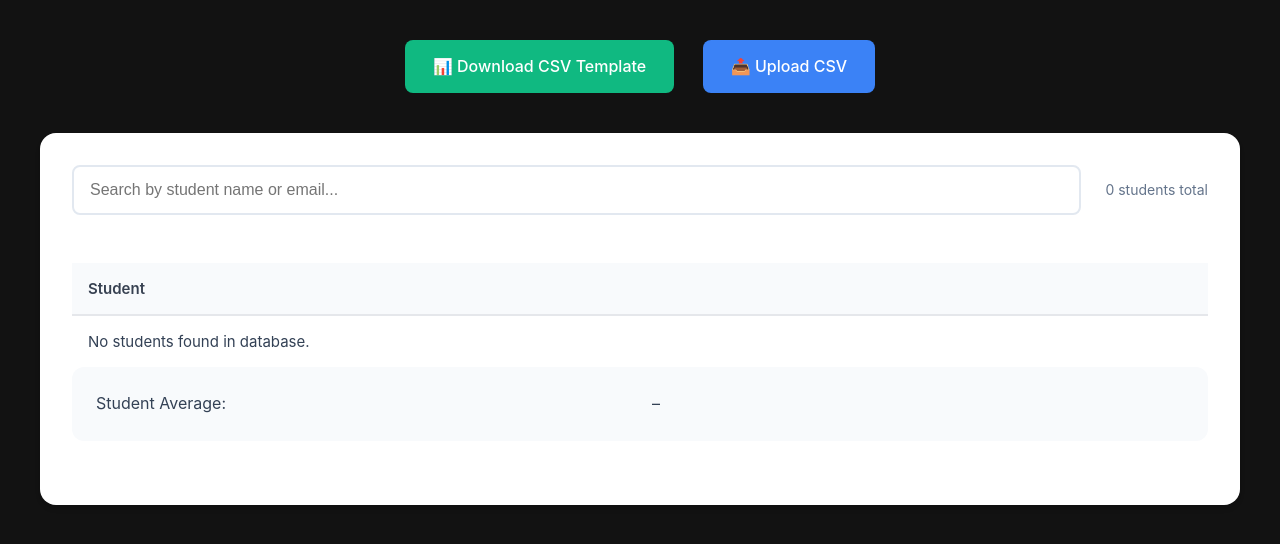
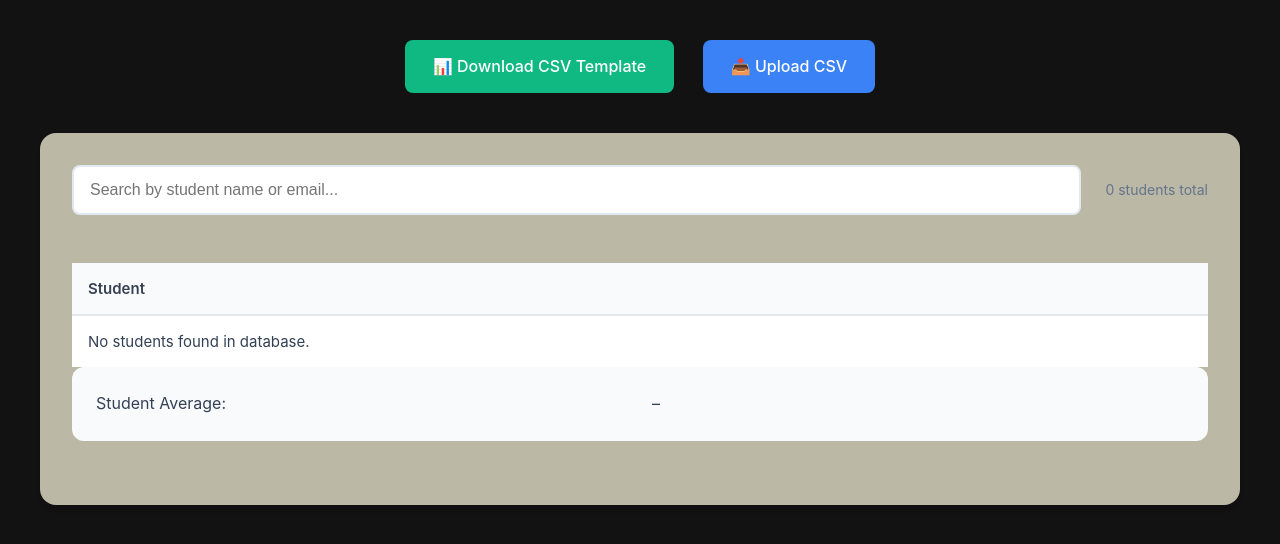
Before and after one commit to thorlorick/database_gradeinsight, a FastAPI app: page /dashboard in a window 1280 px wide. Shown: the part 179-723 px from the top of the page. Run offline with FastAPI, Linux system fonts and the light colour scheme; data that the repository does not hold is empty.

Commit message:
Update dashboard.css

```diff
--- a/static/css/dashboard.css
+++ b/static/css/dashboard.css
@@ -20,7 +20,7 @@ body {
 .container {
     max-width: 1200px;
     margin: 0 auto;
-    background-color: white;
+    background-color: #BBB8A6;
     padding: 32px;
     border-radius: 16px;
     box-shadow: 0 4px 6px -1px rgba(0, 0, 0, 0.1), 0 2px 4px -1px rgba(0, 0, 0, 0.06);
```
